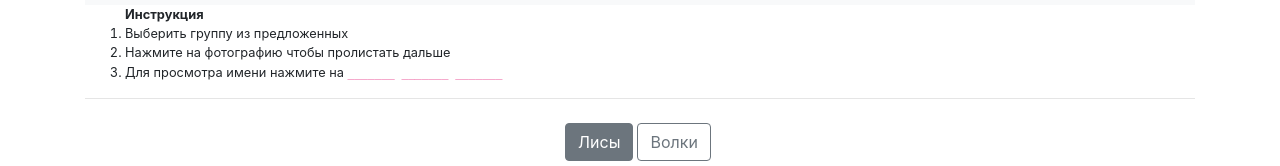
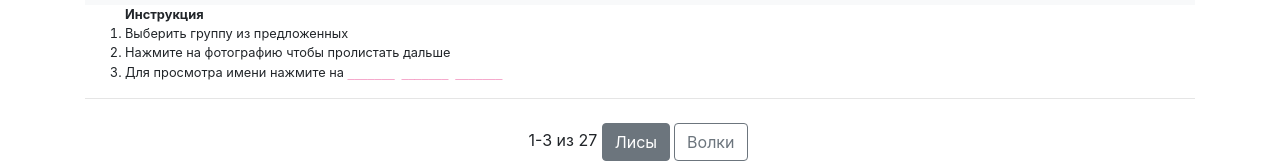
Before and after one commit to midevelop/elbrus-avatars, a plain HTML site: page avatars.html in a window 1280 px wide. Shown: the part 51-217 px from the top of the page. Drawn offline with nearby package versions, Linux system fonts and the light colour scheme.

Commit message:
update: add labels count

```diff
--- a/avatars.html
+++ b/avatars.html
@@ -59,6 +59,7 @@
       </div>
       <hr />
       <div class="py-2 text-center">
+        <span>{{current+1}}-{{current+3}} из {{people.length}} </span>
         <template v-for="group, index in groups">
           <button
             @click="changeGroup(index)"
```
